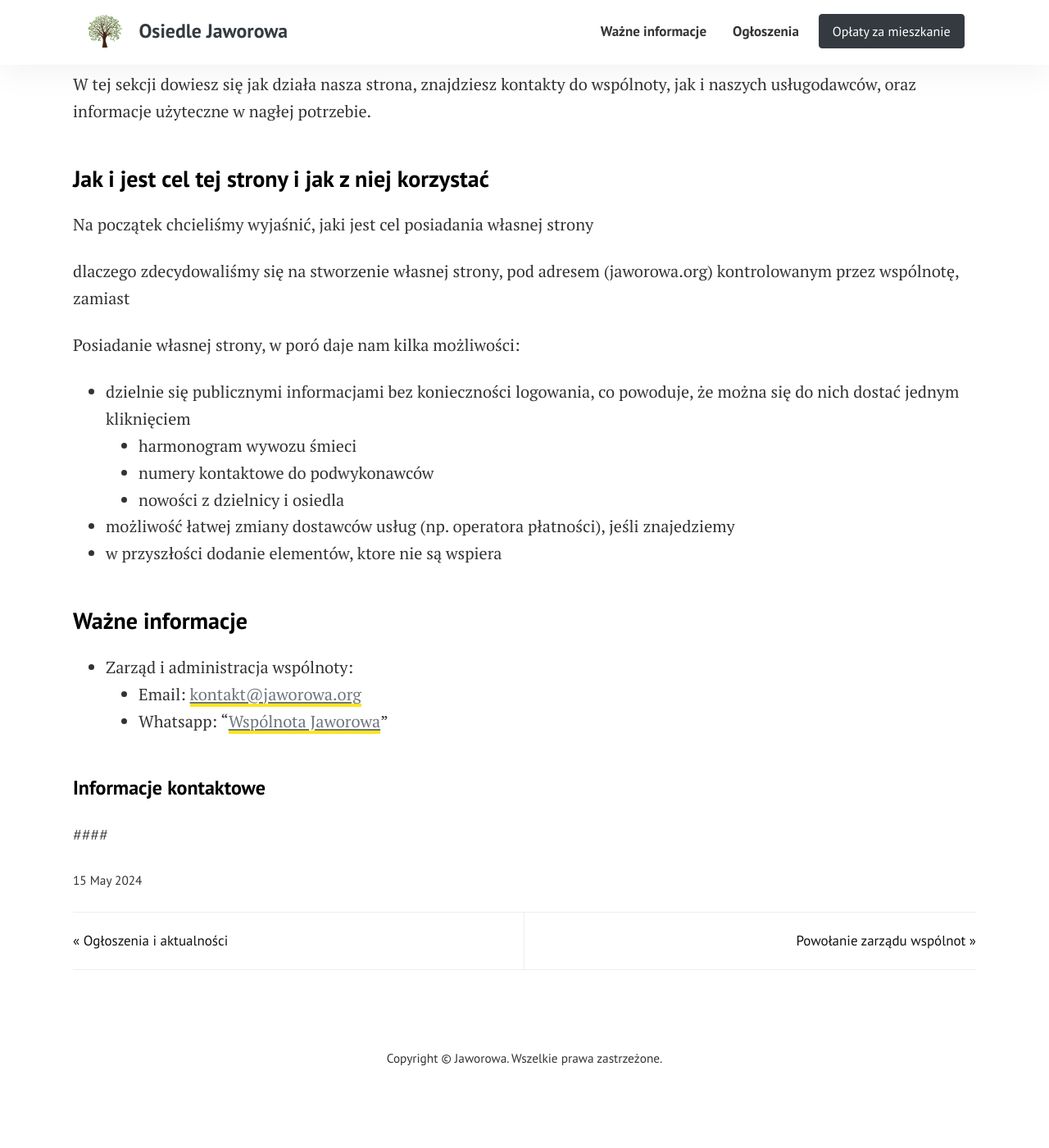
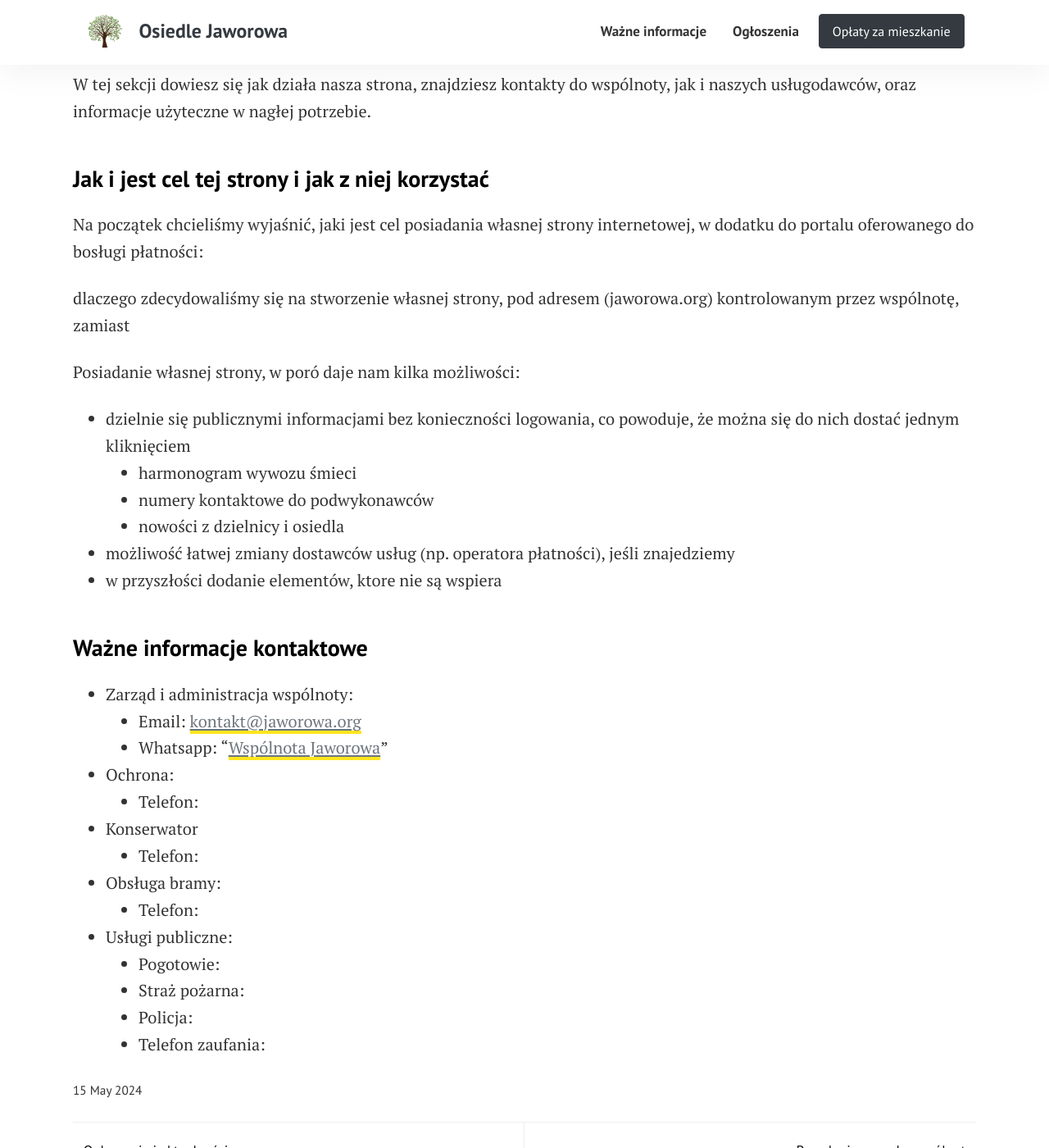
Before and after one commit to jaworowa/www, a Jekyll site: the page built from _posts/2024-05-15-wazne-informacje.md, in a window 1280 px wide and 1400 px high, scrolled down 524 px. Shown: the whole window at 82% size. Built offline with Jekyll 4.4.1, drawn with Linux system fonts in a browser that asks for light colours; before the commit the page ends 1857 px from its top, so only the background shows below that.

Commit message:
phone number in emergency box

```diff
--- a/_includes/sidebar.html
+++ b/_includes/sidebar.html
@@ -1,8 +1,11 @@
 <div class="sidebar sticky-top">
     <div class="sidebar-section">
         <h5><span>Szybka pomoc</span></h5>
-        <span>Whatsapp: "<a href="/whatsapp" class="text-decoration-none text-muted" style="text-decoration: underline">Wspólnota Jaworowa</a>"</span><br/>
-        <span>Email:  <a href="mailto: kontakt@jaworowa.org" class="text-decoration-none text-muted" style="text-decoration: underline">kontakt@jaworowa.org</a></span></br>
+        Kontakt do wspólnoty:<br/>
+        <span class="pl-3">Whatsapp: "<a href="/whatsapp" class="text-decoration-none text-muted" style="text-decoration: underline">Wspólnota Jaworowa</a>"</span><br/>
+        <span class="pl-3">Email:  <a href="mailto: kontakt@jaworowa.org" class="text-decoration-none text-muted" style="text-decoration: underline">kontakt@jaworowa.org</a></span></br>
+        <br/>Ochrona: 786-183-447
+        <br/>Pogotowie/Policja/Straż: 112
     </div>
     <div class="sidebar-section">
         <h5><span>Aktualności</span></h5>
--- a/_posts/2024-05-15-wazne-informacje.md
+++ b/_posts/2024-05-15-wazne-informacje.md
@@ -8,7 +8,8 @@
 W tej sekcji dowiesz się jak działa nasza strona, znajdziesz kontakty do wspólnoty, jak i naszych usługodawców, oraz informacje użyteczne w nagłej potrzebie.
 
 ### Jak i jest cel tej strony i jak z niej korzystać
-Na początek chcieliśmy wyjaśnić, jaki jest cel posiadania własnej strony
+Na początek chcieliśmy wyjaśnić, jaki jest cel posiadania własnej strony internetowej,
+w dodatku do portalu oferowanego do bosługi płatności:
 
 dlaczego zdecydowaliśmy się na stworzenie własnej strony,
 pod adresem (jaworowa.org) kontrolowanym przez wspólnotę, zamiast
@@ -21,12 +22,18 @@
 * możliwość łatwej zmiany dostawców usług (np. operatora płatności), jeśli znajedziemy
 * w przyszłości dodanie elementów, ktore nie są wspiera
 
-### Ważne informacje
+### Ważne informacje kontaktowe
 * Zarząd i administracja wspólnoty:
   * <span>Email:  <a href="mailto: kontakt@jaworowa.org" class="text-decoration-none text-muted" style="text-decoration: underline">kontakt@jaworowa.org</a></span>
   * <span>Whatsapp: "<a href="/whatsapp" class="text-decoration-none text-muted" style="text-decoration: underline">Wspólnota Jaworowa</a>"</span>
-
-
-#### Informacje kontaktowe
-
-####
+* Ochrona:
+  * Telefon:
+* Konserwator
+  * Telefon:
+* Obsługa bramy:
+  * Telefon:
+* Usługi publiczne:
+  * Pogotowie:
+  * Straż pożarna:
+  * Policja:
+  * Telefon zaufania:
```
